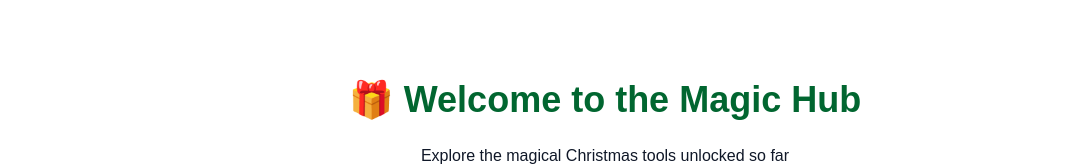
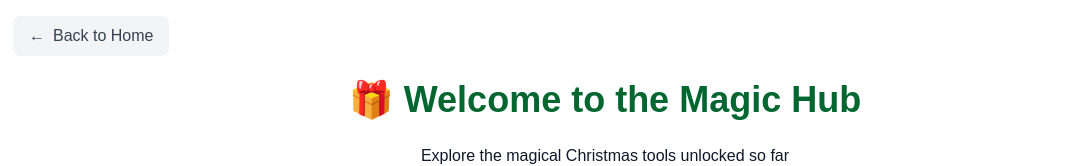
Before and after one commit to Mbiydzenyuy3/santas-magic-hub, a Next.js app: page /magic in a window 1280 px wide. Shown: the top 166 px of the page, without its empty margins (35-1119 px from the left). Built offline with nearby package versions, Linux system fonts and the light colour scheme.

Commit message:
feat: modify the magic dashboard with navigation for user to click and go back to landing page and also on the feature page to go back to magic feature dashboard

```diff
--- a/app/magic/page.tsx
+++ b/app/magic/page.tsx
@@ -2,7 +2,17 @@ import Link from 'next/link'
 
 export default function MagicHub() {
   return (
-    <div className="max-w-4xl mx-auto py-20 text-center bg-white min-h-screen">
+    <div className="h-screen max-w-4xl mx-auto py-20 text-center bg-white min-h-screen">
+      <div className="top-0 left-8 p-4 absolute">
+        <Link
+          href="/"
+          className="inline-flex items-center gap-2 px-4 py-2 bg-gray-100 hover:bg-gray-200 text-gray-700 rounded-lg transition-colors duration-200 font-medium"
+        >
+          <span>←</span>
+          Back to Home
+        </Link>
+      </div>
+
       <h1 className="text-4xl font-bold text-green-800 mb-6">
         🎁 Welcome to the Magic Hub
       </h1>
--- a/app/magic/santa-chat/page.tsx
+++ b/app/magic/santa-chat/page.tsx
@@ -2,6 +2,7 @@
 'use client'
 
 import { useState, useRef, useEffect } from 'react'
+import Link from 'next/link'
 
 interface Message {
   id: number
@@ -87,6 +88,7 @@ export default function SantaChat() {
   return (
     <div className="flex flex-col h-screen bg-white relative">
       <div className="p-4 bg-red-600 text-white flex items-center gap-3 shadow-md">
+        <div className="flex items-center gap-3 flex-1">
           <img
             src="/images/santa.jpg"
             width={40}
@@ -95,6 +97,14 @@ export default function SantaChat() {
             className="rounded-full"
           />
           <h1 className="text-lg font-semibold">Chat with Santa 🎅</h1>
+        </div>
+        <Link
+          href="/magic"
+          className="px-3 py-1 bg-red-700 hover:bg-red-800 rounded-lg text-sm font-medium transition-colors duration-200 flex items-center gap-1"
+        >
+          <span>←</span>
+          Back
+        </Link>
       </div>
 
       <div className="flex-1 overflow-y-auto p-4 space-y-3">
```
Lines whose indentation alone changed are shown as unchanged.
